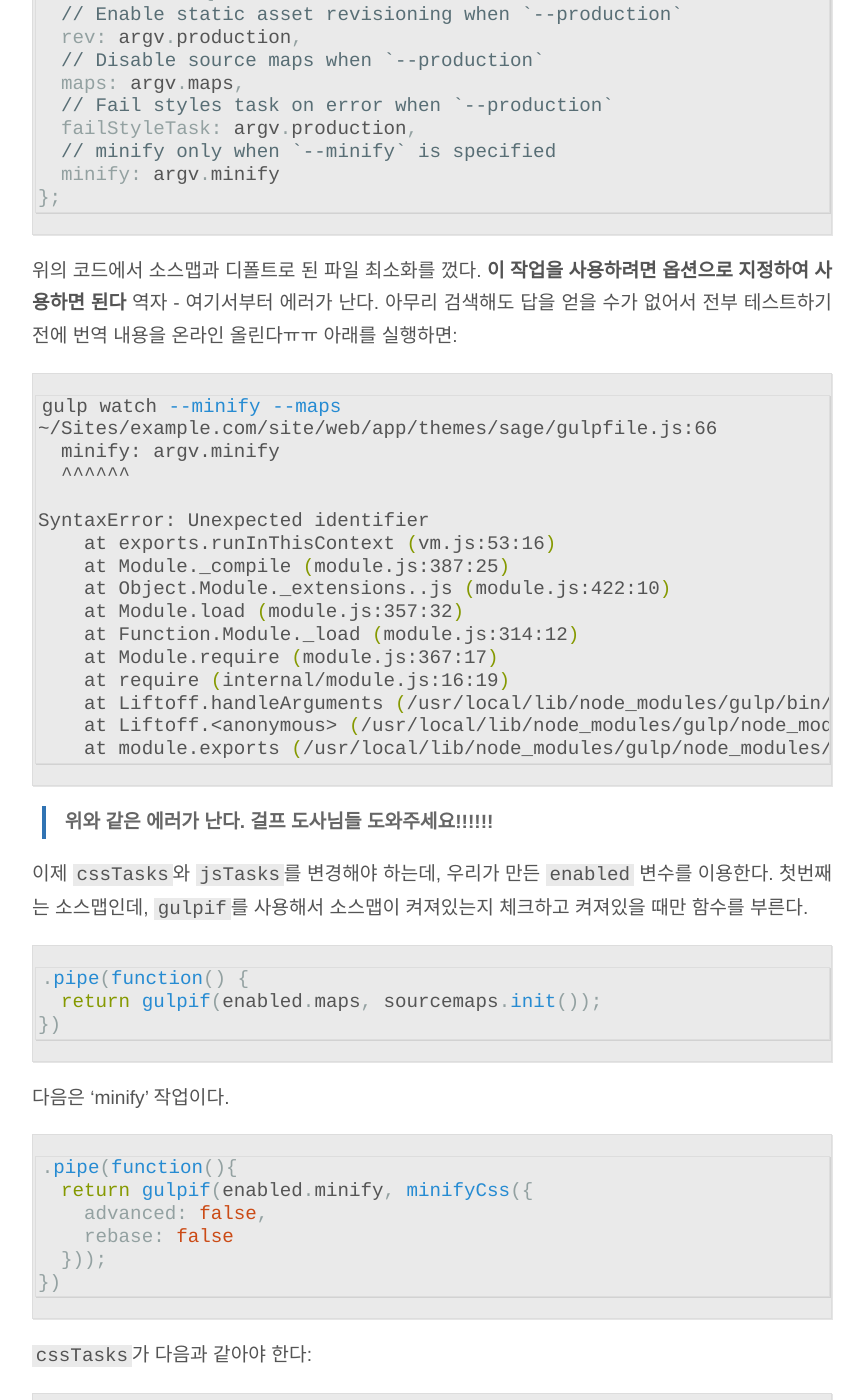
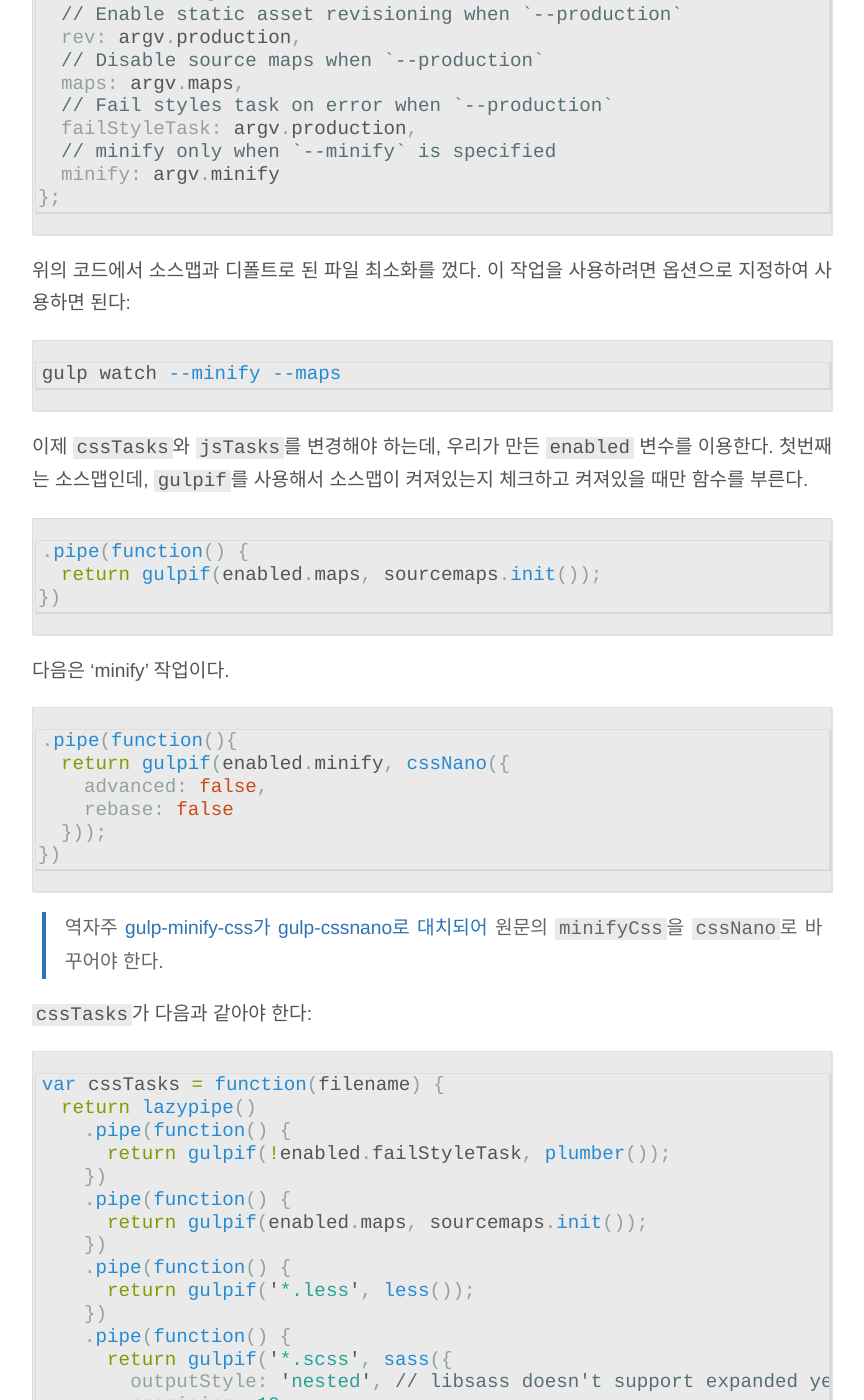
Before and after one commit to nolboo/nolboo.github.io, a Jekyll site: the page built from _posts/2016-05-19-modernizing-wordpress-theme-development-with-sage.md, in a window 1280 px wide and 1400 px high, scrolled down 11357 px. Shown: the whole window, without its empty margins (208-1072 px from the left). Built offline with Jekyll 4.4.1, drawn with Linux system fonts in a browser that asks for light colours; comment, search, counter and statistics services are not loaded.

Commit message:
solve Sage error

````diff
--- a/_config.yml
+++ b/_config.yml
@@ -6,22 +6,25 @@ highlighter: rouge
 lsi: false
 future: true
 
-permalink: pretty   # /blog/:year/:month/:day/:title/
+# permalink: pretty   # /blog/:year/:month/:day/:title/
 path: "_posts/blog"
 
-exclude: [vendor]
+# exclude: [vendor]
 
 markdown: kramdown
 kramdown:
   input: GFM
 
 gems:
+  - jekyll-mentions
+  - jekyll-sitemap
+  - jekyll-feed
+  - jekyll-seo-tag
   - jekyll-paginate
   - jekyll-gist
-  - redcarpet
 
 paginate: 10
-paginate_path: /pages/:num
+paginate_path: "/blog/page:num/"
 
 author:
   twitter: n0lb00
--- a/_posts/2016-05-19-modernizing-wordpress-theme-development-with-sage.md
+++ b/_posts/2016-05-19-modernizing-wordpress-theme-development-with-sage.md
@@ -372,29 +372,11 @@ var enabled = {
 };
 ```
 
-위의 코드에서 소스맵과 디폴트로 된 파일 최소화를 껐다. **이 작업을 사용하려면 옵션으로 지정하여 사용하면 된다** 역자 - 여기서부터 에러가 난다. 아무리 검색해도 답을 얻을 수가 없어서 전부 테스트하기 전에 번역 내용을 온라인 올린다ㅠㅠ 아래를 실행하면:
+위의 코드에서 소스맵과 디폴트로 된 파일 최소화를 껐다. 이 작업을 사용하려면 옵션으로 지정하여 사용하면 된다:
 
 ```shell
 gulp watch --minify --maps
-~/Sites/example.com/site/web/app/themes/sage/gulpfile.js:66
-  minify: argv.minify
-  ^^^^^^
-
-SyntaxError: Unexpected identifier
-    at exports.runInThisContext (vm.js:53:16)
-    at Module._compile (module.js:387:25)
-    at Object.Module._extensions..js (module.js:422:10)
-    at Module.load (module.js:357:32)
-    at Function.Module._load (module.js:314:12)
-    at Module.require (module.js:367:17)
-    at require (internal/module.js:16:19)
-    at Liftoff.handleArguments (/usr/local/lib/node_modules/gulp/bin/gulp.js:116:3)
-    at Liftoff.<anonymous> (/usr/local/lib/node_modules/gulp/node_modules/liftoff/index.js:181:16)
-    at module.exports (/usr/local/lib/node_modules/gulp/node_modules/liftoff/node_modules/flagged-respawn/index.js:17:3)
 ```
-
-> **위와 같은 에러가 난다. 걸프 도사님들 도와주세요!!!!!!**
-
 
 이제 `cssTasks`와 `jsTasks`를 변경해야 하는데, 우리가 만든 `enabled` 변수를 이용한다. 첫번째는 소스맵인데, `gulpif`를 사용해서 소스맵이 켜져있는지 체크하고 켜져있을 때만 함수를 부른다.
 
@@ -408,12 +390,14 @@ SyntaxError: Unexpected identifier
 
 ```javascript
 .pipe(function(){
-  return gulpif(enabled.minify, minifyCss({
+  return gulpif(enabled.minify, cssNano({
     advanced: false,
     rebase: false
   }));
 })
 ```
+
+>역자주 [gulp-minify-css가 gulp-cssnano로 대치되어](https://github.com/roots/sage/issues/1610) 원문의 `minifyCss`을 `cssNano`로 바꾸어야 한다.
 
 `cssTasks`가 다음과 같아야 한다:
 
@@ -449,7 +433,7 @@ var cssTasks = function(filename) {
       ]
     })
     .pipe(function(){
-      return gulpif(enabled.minify, minifyCss({
+      return gulpif(enabled.minify, cssNano({
         advanced: false,
         rebase: false
       }));
````
Also changed, not shown: index.html (+16 -2 lines), Gemfile.lock.
